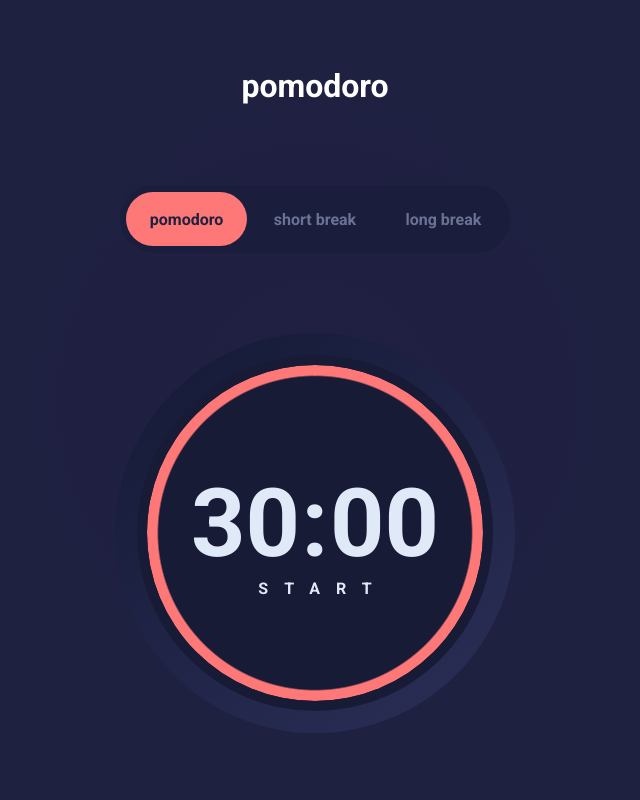
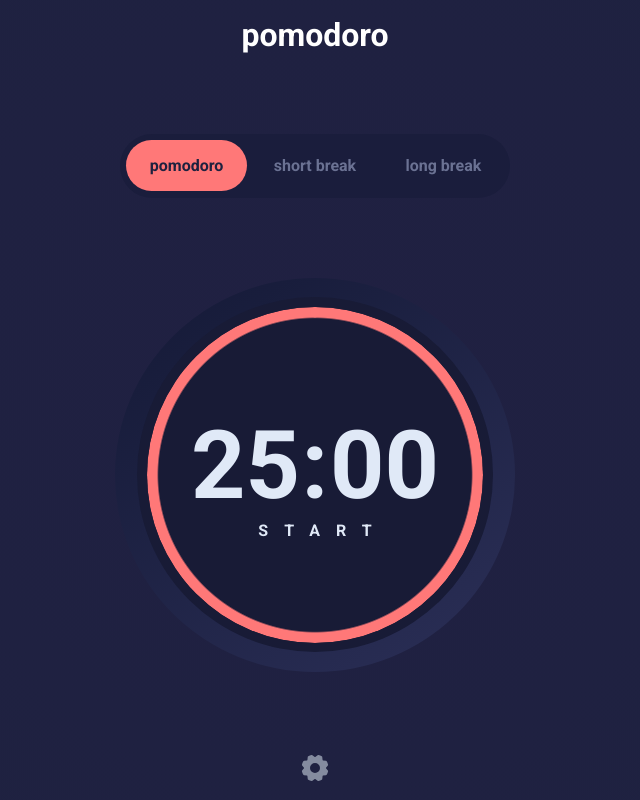
Before and after one commit to eduardoqsilva/Pomodoro-react, a React (Vite) app: page / in a window 1280 px wide. Shown: the whole page, without its empty margins (325-965 px from the left). Built offline with nearby package versions, Linux system fonts and the light colour scheme.

Commit message:
update App.tsx

```diff
--- a/src/App.tsx
+++ b/src/App.tsx
@@ -1,5 +1,6 @@
 import { useEffect, useState } from "react"
 import { Buttons } from "./components/Buttons"
+import { Config } from "./components/ConfigApp"
 import { Header } from "./components/Header"
 import { Pomodoro } from "./components/Pomodoro"
 import { useTimer } from "./hooks/useTimer"
@@ -7,7 +8,8 @@ import { useTimer } from "./hooks/useTimer"
 function App() {
 
   const [active, setActive] = useState(0)
-  const {time, func} = useTimer([30,5,15] ,active)
+  const [customTimes, setCustomTimes] = useState([25,5,15])
+  const {time, func} = useTimer(customTimes ,active)
 
   useEffect(() => {
     if(time.completed === 7) {
@@ -25,6 +27,15 @@ function App() {
     }
   },[time.completed])
 
+  useEffect(() => {
+    const values = localStorage.getItem('values')
+    if(values !== null) {
+      setCustomTimes(JSON.parse(values))
+      console.log(JSON.parse(values))
+    }
+  }, [])
+
+
   return (
     <Header>
       <h1>pomodoro</h1>
@@ -36,6 +47,7 @@ function App() {
         status={time.status}
         play={func.playAndPause}
       />
+      <Config setCustomTimes={setCustomTimes}/>
     </Header>
   )
 }
```
